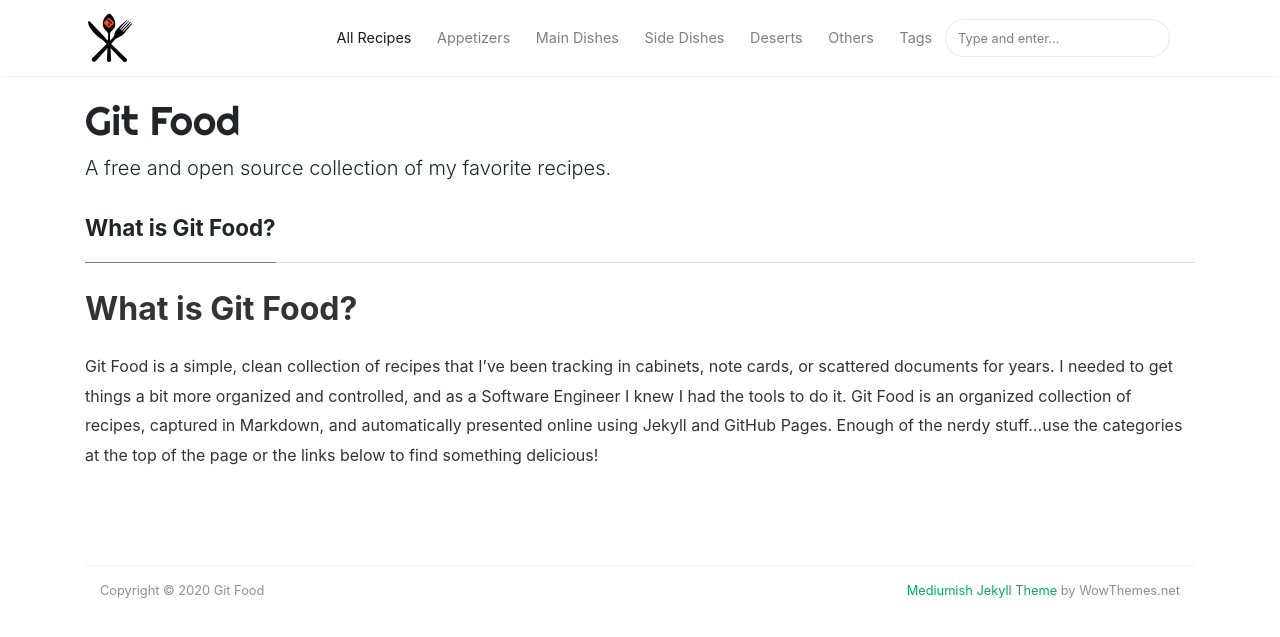
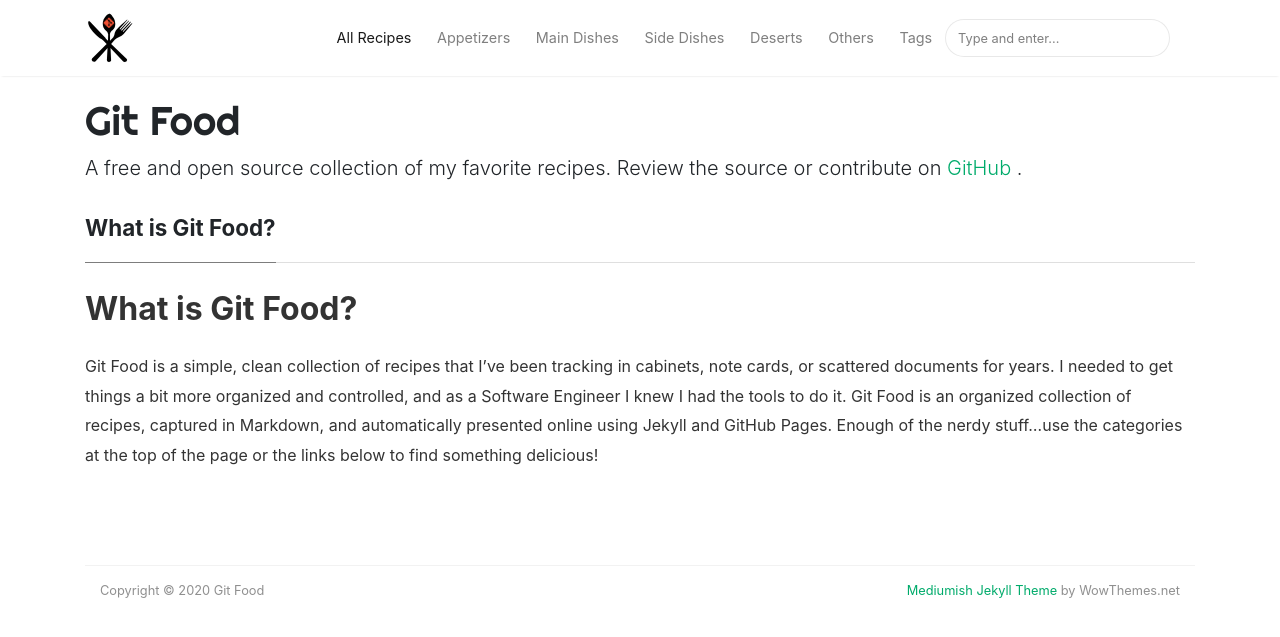
Before and after one commit to jondavid-black/food, a Jekyll site: the page built from docs/index.md, in a window 1280 px wide. Shown: the top 637 px of the page. Built offline with Jekyll 4.4.1, drawn with Linux system fonts in a browser that asks for light colours; nearby versions of some CDN libraries; our own code applies the rules of GitHub Pages for plain Markdown files; the list of posts is cut into pages by our own code.

Commit message:
added a link back to the GitHub repo

```diff
--- a/docs/_config.yml
+++ b/docs/_config.yml
@@ -1,7 +1,7 @@
 # Site
 name: "Git Food"
 title: "Git Food - Exquisitely Managed Recipes"
-description: "A free and open source collection of my favorite recipes."
+description: "A free and open source collection of my favorite recipes.  Review the source or contribute on <a href='https://github.com/jondavid-black/food' target='_blank'> GitHub </a>."
 logo: 'assets/images/logo.svg'
 favicon: 'assets/images/logo.svg'
 baseurl:  # https://jondavid-black.github.io/food/
```
